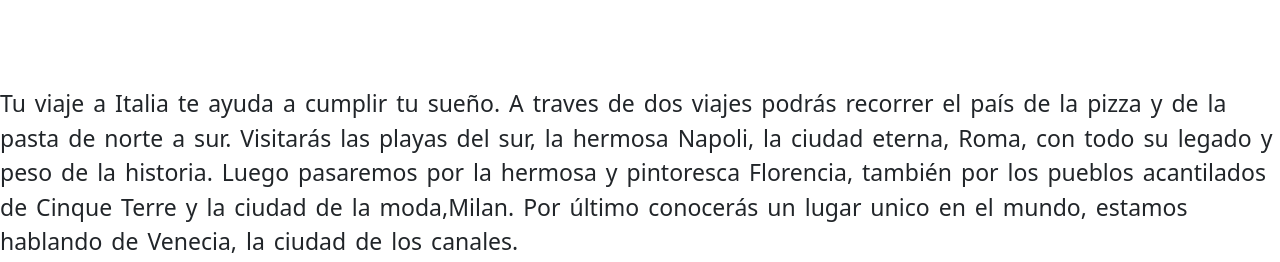
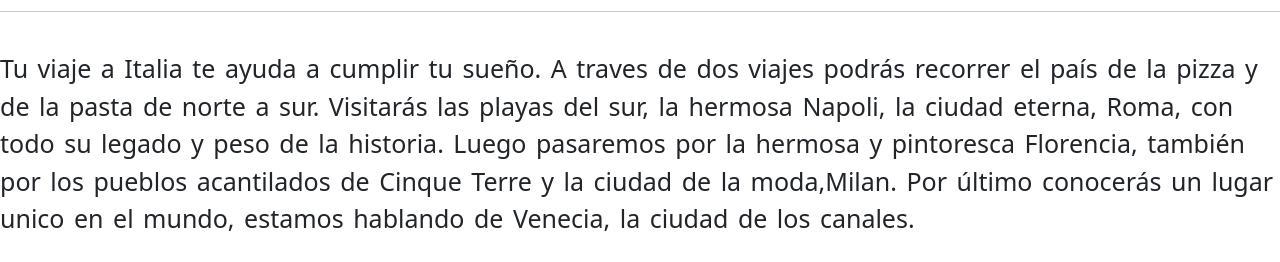
Before and after one commit to IvoBandoni/Tu-viaje-a-Italia-Bandoni, a website: page index.html in a window 1280 px wide. Shown: the part 553-815 px from the top of the page. Drawn offline with nearby package versions, Linux system fonts and the light colour scheme.

Commit message:
commit 16

```diff
--- a/scss/estiloPrueba.scss
+++ b/scss/estiloPrueba.scss
@@ -558,7 +558,7 @@ img:hover{
         display: grid;
         grid-template-columns: 100%;
         grid-template-rows: 32px 70px 29px
-                            325px 1px 407px
+                            325px 1px 250px
                             1px 29px 304px
                             1px 196px;
 
@@ -573,7 +573,7 @@ img:hover{
                               "tabla"
                               "linea3"
                               "footer";
-     grid-row-gap: 13px;
+     grid-row-gap: 23px;
     }
     h1{
         grid-area: titulo1;
@@ -593,7 +593,8 @@ img:hover{
     .textoViaje{
         grid-area: texto;
         margin: auto;
-        font-size: 23px;
+        font-size: 25px;
+
     }
     .lineaDos{
         grid-area: linea2;
@@ -614,12 +615,13 @@ img:hover{
 
 
 @media only screen and (min-width: 1280px) {
+	.mobileFirst {
 		.mobileFirst{
             margin: auto;
             display: grid;
             grid-template-columns: 100%;
             grid-template-rows: 32px 70px 29px
-                                325px 1px 407px
+                                325px 1px 127px
                                 1px 29px 304px
                                 1px 196px;
 
@@ -653,8 +655,6 @@ img:hover{
         }
         .textoViaje{
             grid-area: texto;
-            margin: auto;
-            font-size: 23px;
         }
         .lineaDos{
             grid-area: linea2;
@@ -672,6 +672,7 @@ img:hover{
             grid-area: footer;
         }
     }
+	}
 
 
     // responsive viaje 1 y 2
```
Also changed, not shown: css/estiloPrueba.css.
